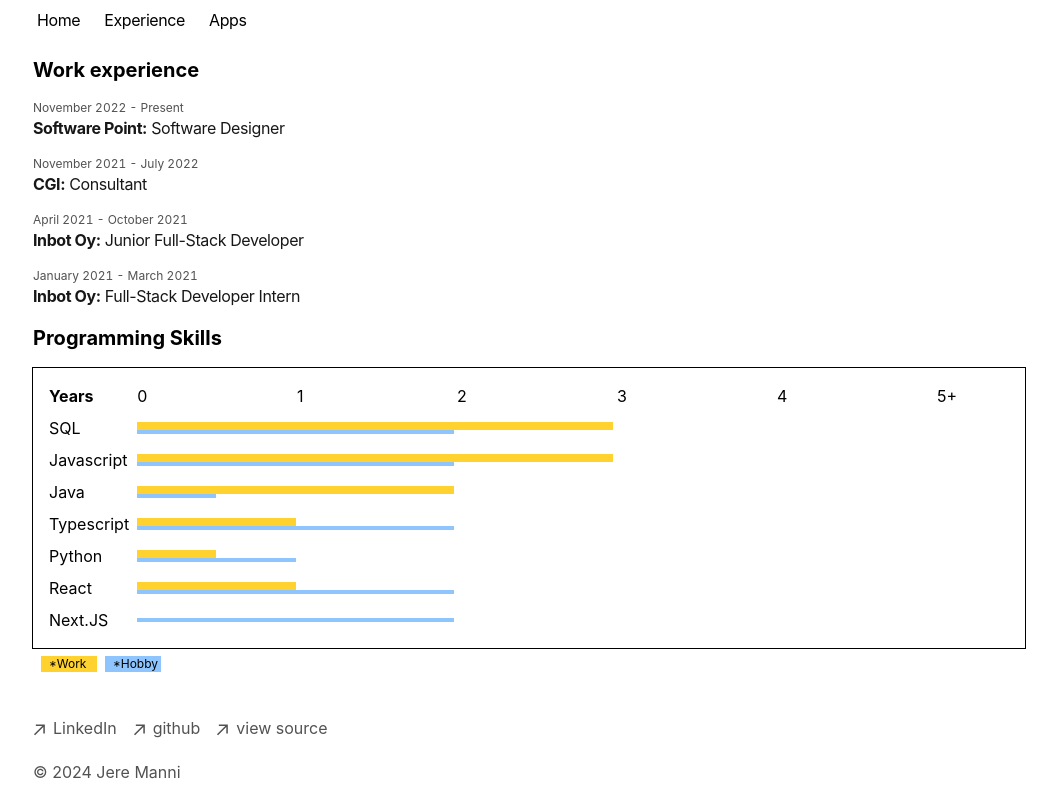
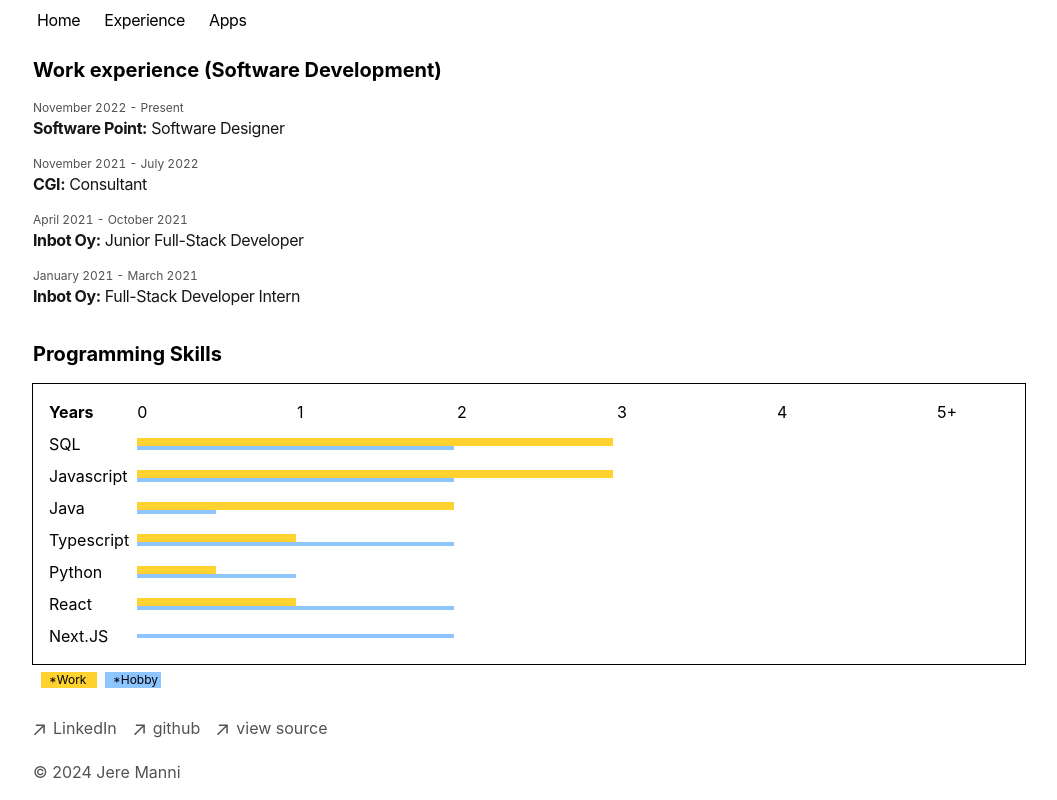
Before and after one commit to Jefishub/portfolio-nextjs, a Next.js app: page /experience in a window 1280 px wide. Shown: the whole page, without its empty margins (111-1168 px from the left). Built offline with nearby package versions, Linux system fonts and the light colour scheme.

Commit message:
fixed params

```diff
--- a/app/(pages)/experience/[slug]/page.tsx
+++ b/app/(pages)/experience/[slug]/page.tsx
@@ -1,7 +1,12 @@
 import { jobs } from "../mock"
 
-export default function Page({ params  }: { params : { slug: string } }) {
-    const content = jobs.find((job) => job.slug === params .slug)
+export default async function Page({
+    params,
+  }: {
+    params: Promise<{ slug: string }>
+  }) {
+    const slug = (await params).slug
+    const content = jobs.find((job) => job.slug === slug)
 
     if (!content) return null
 
--- a/app/(pages)/experience/page.tsx
+++ b/app/(pages)/experience/page.tsx
@@ -4,9 +4,9 @@
 
 export default function Page() {
     return <div>
-        <div className="text-xl mb-4 font-bold">Work experience</div>
+        <div className="text-xl mb-4 font-bold">Work experience (Software Development)</div>
         <Jobs allJobs={jobs} />
-        <div className="text-xl font-bold my-4">Programming Skills</div>
+        <div className="text-xl font-bold mb-4 mt-8">Programming Skills</div>
         <SkillsCard />
     </div>
 }
--- a/app/(pages)/jobs/[slug]/page.tsx
+++ b/app/(pages)/jobs/[slug]/page.tsx
@@ -1,7 +1,12 @@
 import { jobs } from "../mock"
 
-export default function Page({ params  }: { params : { slug: string } }) {
-    const content = jobs.find((job) => job.slug === params .slug)
+export default async function Page({
+    params,
+}: {
+    params: Promise<{ slug: string }>
+}) {
+    const slug = (await params).slug
+    const content = jobs.find((job) => job.slug === slug)
 
     if (!content) return null
 
```
